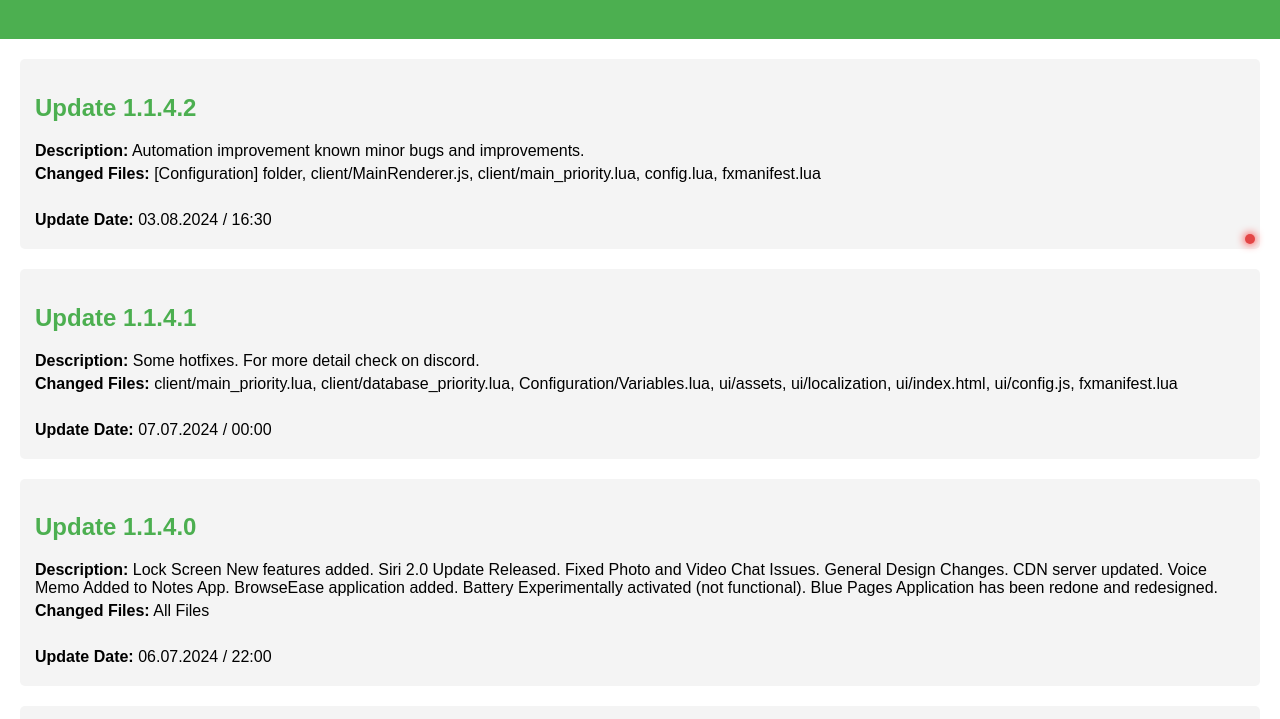
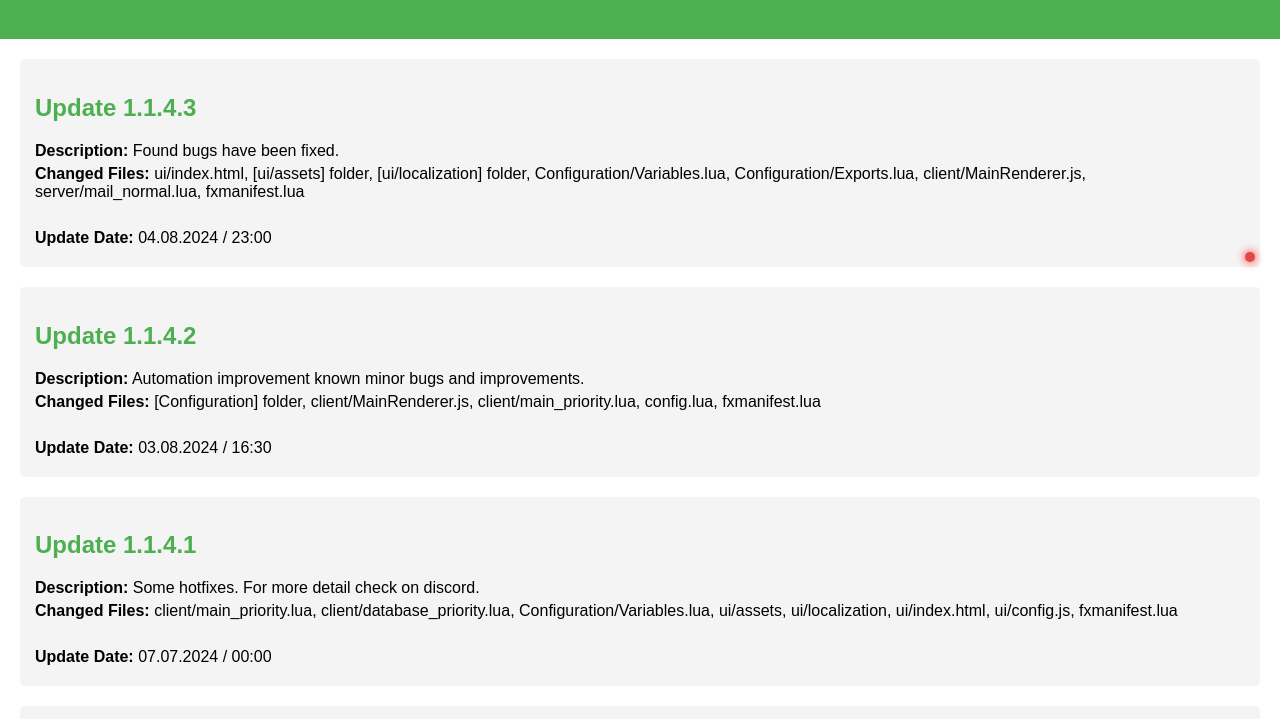
Before and after one commit to stachenoisy/Stache-Phone-UpdateFeed, a plain HTML site: page index.html in a window 1280 px wide. Shown: the part 81-800 px from the top of the page. Drawn offline with Linux system fonts and the light colour scheme.

Commit message:
Update index.html

```diff
--- a/index.html
+++ b/index.html
@@ -26,6 +26,13 @@
 
 <script>
     let items = [
+        {
+            id: 20,
+            title: "Update 1.1.4.3",
+            description: "Found bugs have been fixed.",
+            changed: "ui/index.html, [ui/assets] folder, [ui/localization] folder, Configuration/Variables.lua, Configuration/Exports.lua, client/MainRenderer.js, server/mail_normal.lua, fxmanifest.lua",
+            timestamp: "04.08.2024 / 23:00"
+        },
         {
             id: 19,
             title: "Update 1.1.4.2",
```
